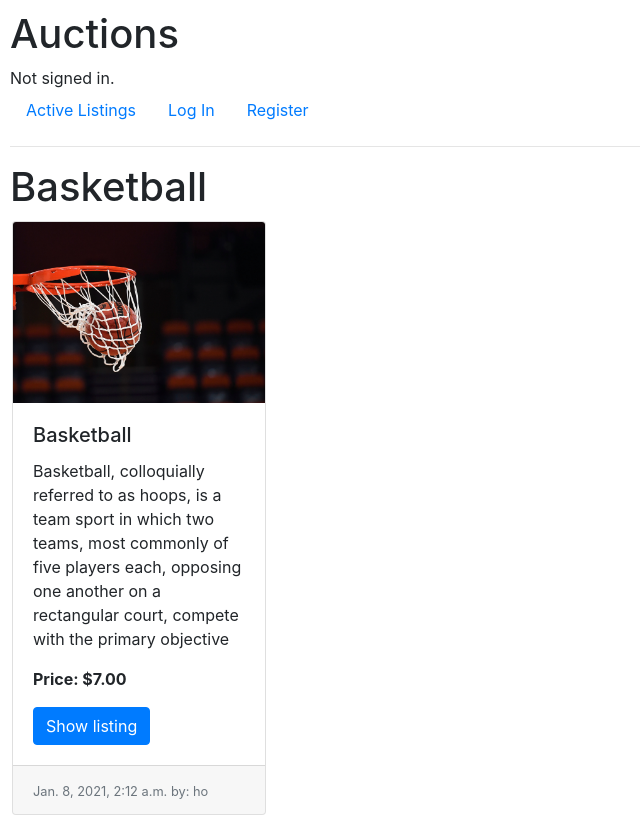
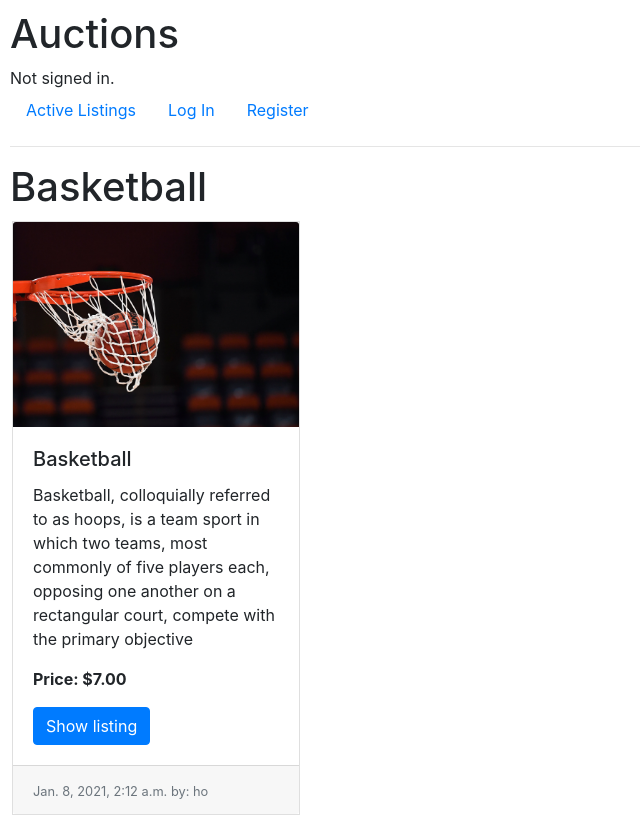
Before and after one commit to Commercewebapp/commerce, a Django app: page /1 in a window 1280 px wide. Shown: the whole page, without its empty margins (0-640 px from the left). Run offline with Django 3.2, Linux system fonts and the light colour scheme; data comes from the database, SQL or seed files in the repository; some libraries are stand-ins or nearby versions.

Commit message:
Delete some bootstrap

```diff
--- a/auctions/templates/auctions/bid.html
+++ b/auctions/templates/auctions/bid.html
@@ -2,8 +2,8 @@
 
 {% block body %}
     <h1>{{ listing.title }}</h1>
-    <div class="card-deck" style="width: 18rem; padding: 2px;">
-        <div class="card">
+    <div style="padding: 2px;">
+        <div style="width: 18rem; border: 1px solid rgba(0,0,0,.125)">
             <img class="card-img-top" src="{{ listing.image.url }}" alt="{{ listing.title }}">
             <div class="card-body">
                 <h5 class="card-title">{{ listing.title }}</h5>
```
